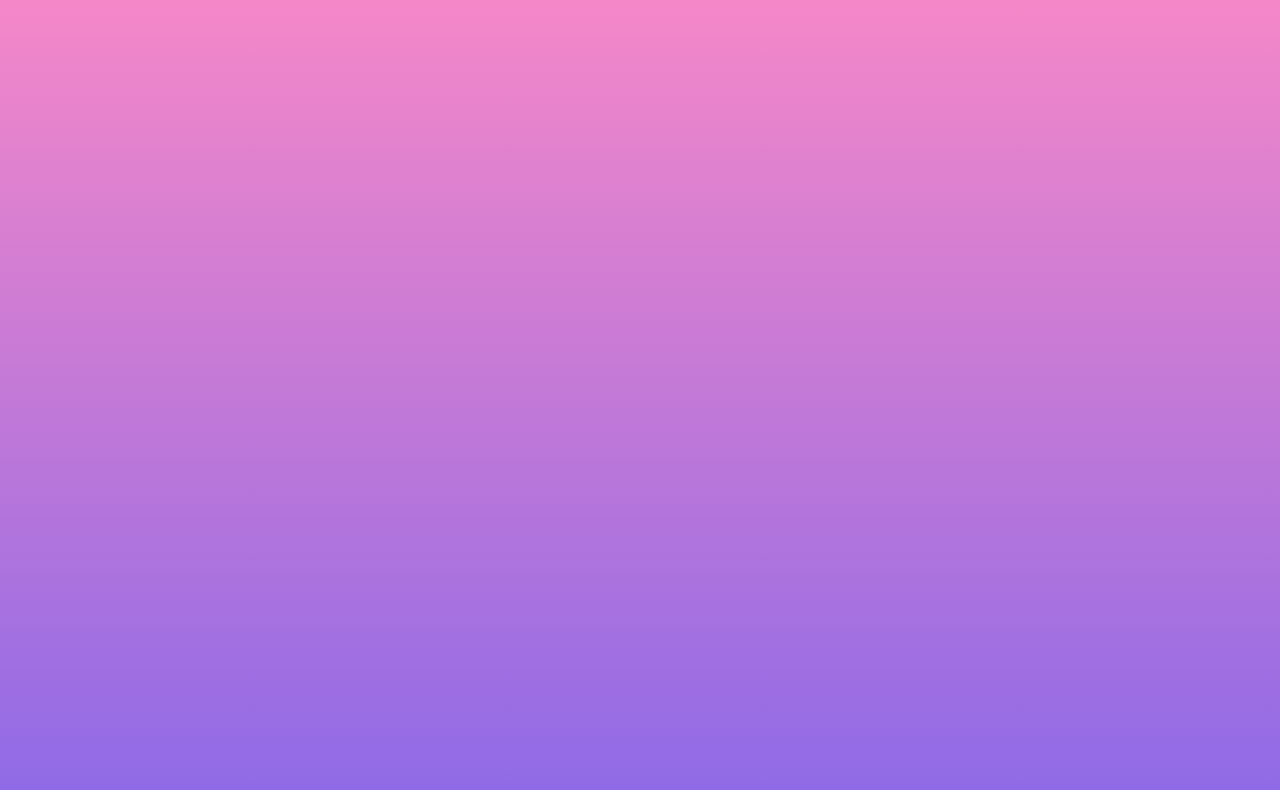
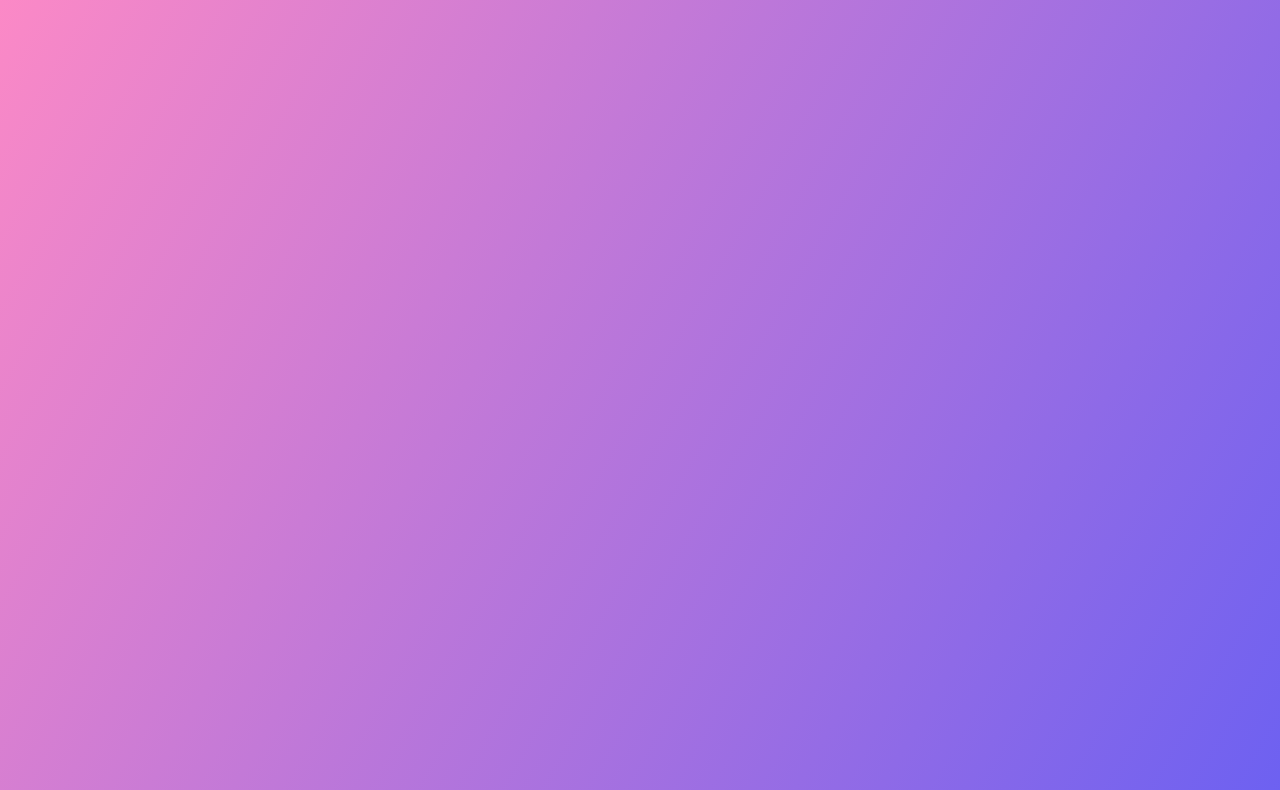
Before and after one commit to cartanb/boilermaker-lab, a React app: page / in a window 1280 px wide. Shown: the part 78-868 px from the top of the page. Built offline with nearby package versions, Linux system fonts and the light colour scheme.

Commit message:
Gradient styling change

```diff
--- a/public/style.css
+++ b/public/style.css
@@ -1,5 +1,5 @@
 body {
-  background: linear-gradient(#ff8ac5, #595bf7);
+  background: linear-gradient(120deg, #ff8ac5, #595bf7);
   height: 100vw;
   font-size: 3rem;
 }
```
